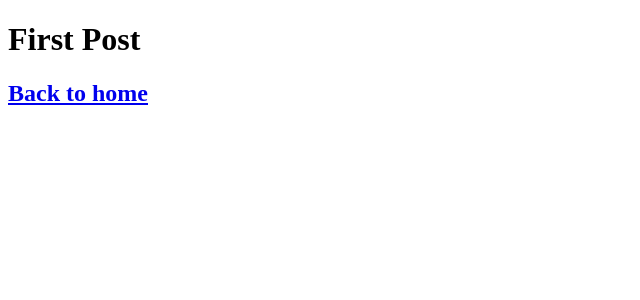
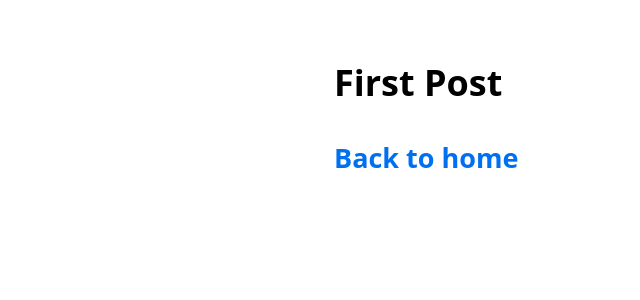
Before and after one commit to hong99cone/nextjs-tutorial, a Next.js app: page /posts/first-post in a window 1280 px wide. Shown: the top 300 px of the page, without its empty margins (0-640 px from the left). Built offline with nearby package versions, Linux system fonts and the light colour scheme.

Commit message:
next.js ~ing

```diff
--- /dev/null
+++ b/components/layout.js
@@ -0,0 +1,5 @@
+import styles from './layout.module.css';
+
+export default function Layout({children}) {
+    return <div className={styles.container}>{children}</div>;
+}
--- /dev/null
+++ b/components/layout.module.css
@@ -0,0 +1,15 @@
+.container {
+    max-width: 36rem;
+    padding: 0 1rem;
+    margin : 3rem auto 5rem;
+}
+
+.header {
+    display :flex;
+    flex-direction: column;
+    align-items: center;
+}
+
+.backToHome {
+    margin : 3rem 0 0;
+}
--- /dev/null
+++ b/pages/_app.js
@@ -0,0 +1,6 @@
+import '../styles/global.css'
+// This App component is the top-level component
+
+export default function App ({ Component, pageProps }) {
+    return <Component {...pageProps} />;
+}
--- a/pages/posts/first-post.js
+++ b/pages/posts/first-post.js
@@ -1,10 +1,11 @@
 import Link from 'next/link';
 import Head from 'next/head';
 import Script from 'next/script';
+import Layout from '/components/layout';
 
 export default function FirstPost() {
     return (
-        <>
+        <Layout>
             <Head>
                 <title>First Post</title>
             </Head>
@@ -22,6 +23,6 @@
                     <a>Back to home</a>
                 </Link>
             </h2>
-        </>
+        </Layout>
     );
 }
--- /dev/null
+++ b/styles/global.css
@@ -0,0 +1,26 @@
+html ,
+body {
+    padding: 0;
+    margin: 0;
+    font-family: system-ui, -apple-system, BlinkMacSystemFont, 'Segoe UI', Roboto, Oxygen, Ubuntu, Cantarell, 'Open Sans', 'Helvetica Neue', sans-serif;
+    line-height: 1.6;
+    font-size: 18px;
+}
+
+* {
+    box-sizing: border-box;
+}
+
+a {
+    color : #0070f3;
+    text-decoration: none;
+}
+
+a:hover {
+    text-decoration: underline;
+}
+
+img {
+    max-width: 100%;
+    display: block;
+}
```
Also changed, not shown: styles/utils.module.css (added, +52 -0 lines).
